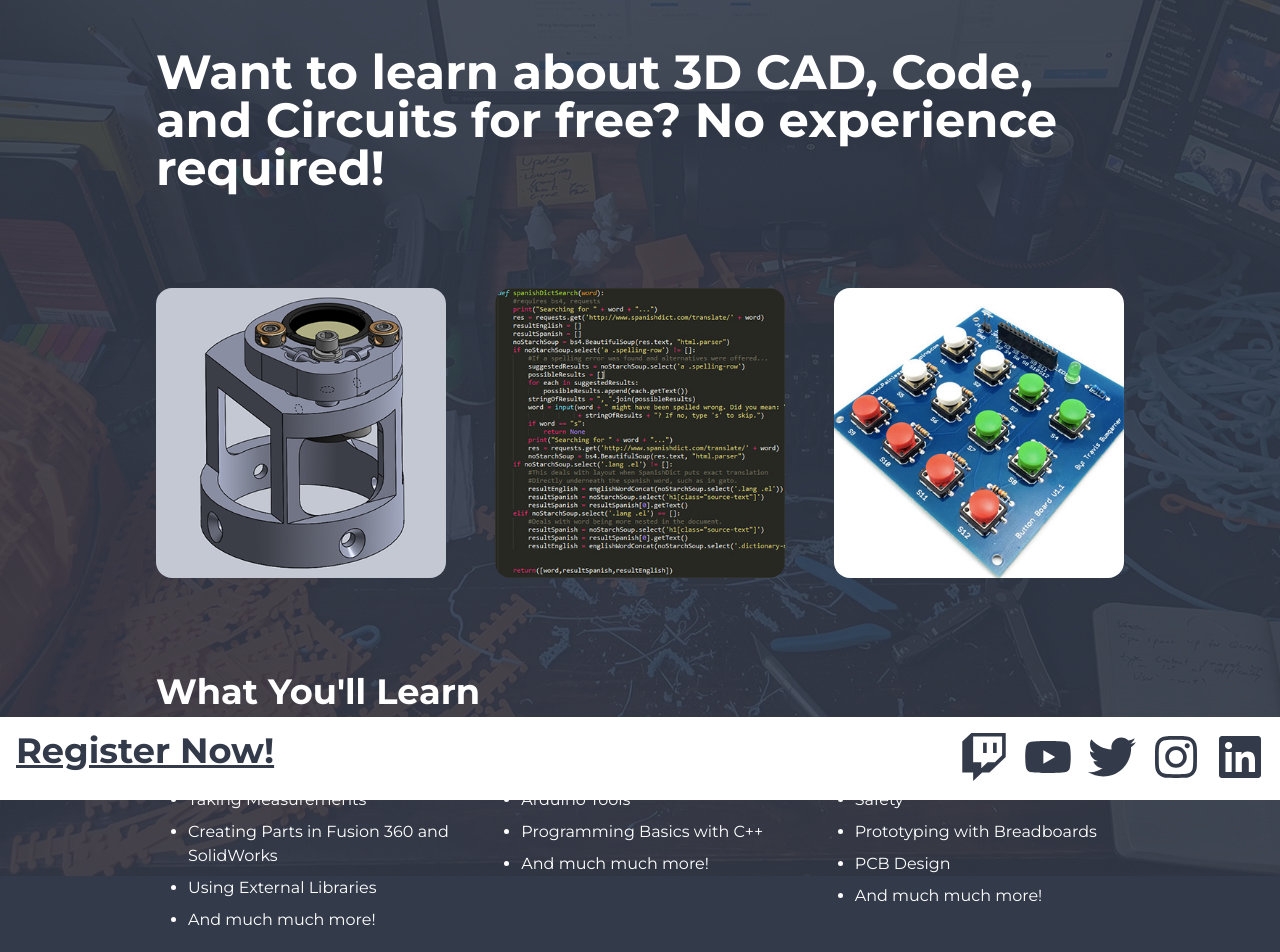
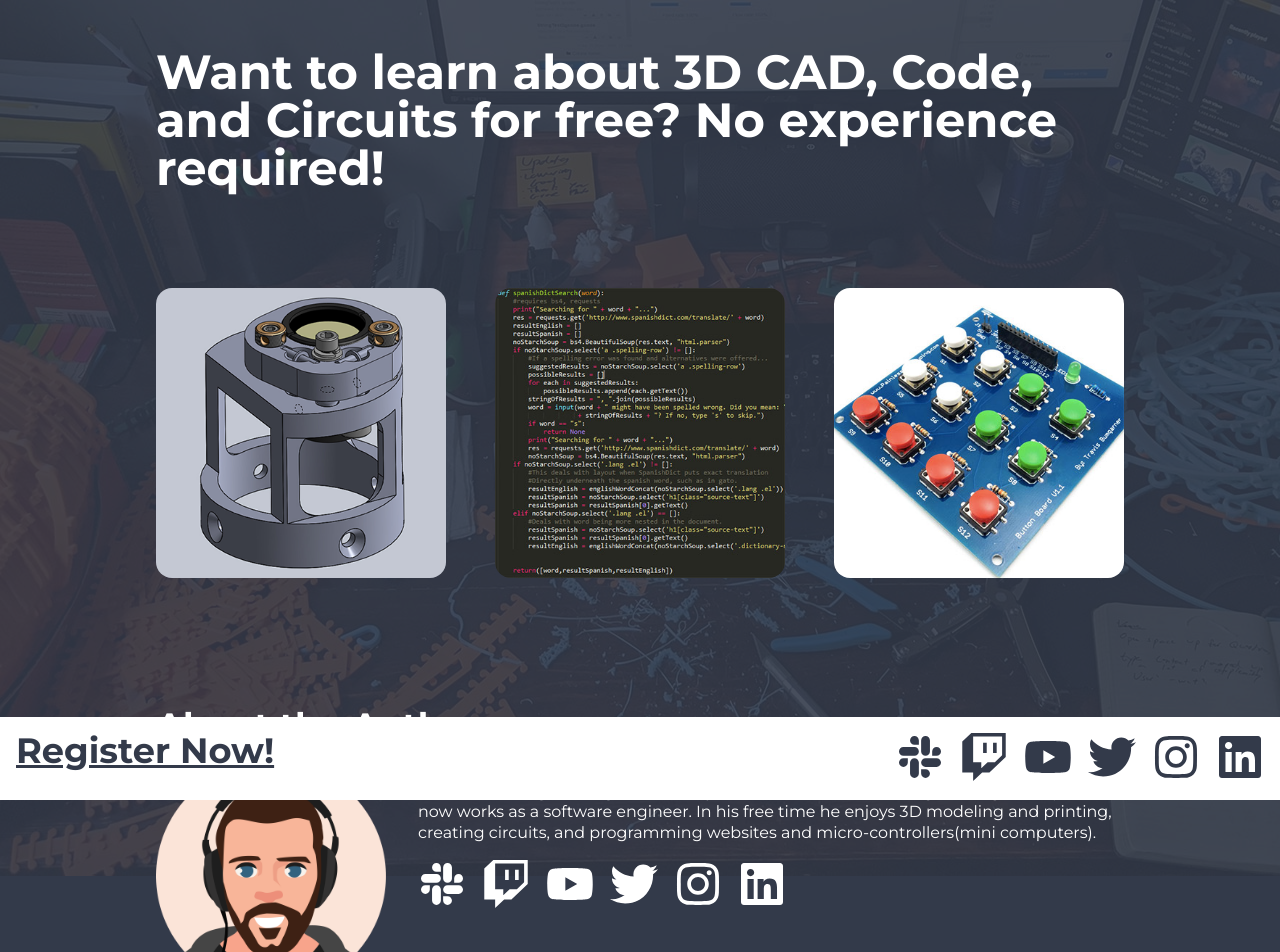
Before and after one commit to TravisBumgarner/Project-Graveyard, a React app: page / in a window 1280 px wide. Shown: the top 952 px of the page. Built offline with nearby package versions, Linux system fonts and the light colour scheme; a web font is replaced by a local one.

Commit message:
Added random stuff

```diff
--- a/src/App/App.tsx
+++ b/src/App/App.tsx
@@ -6,7 +6,8 @@ import {
     FaLinkedin as LinkedIn,
     FaInstagram as Instagram,
     FaTwitch as Twitch,
-    FaYoutube as YouTube
+    FaYoutube as YouTube,
+    FaSlack as Slack
 } from 'react-icons/fa'
 
 import { Calendar } from './components'
@@ -140,6 +141,10 @@ const ListItem = styled.li`
 
 const EXTERNAL_LINKS = [
     {
+        href: 'https://join.slack.com/t/cadcodeandcircuits/shared_invite/zt-f4u1pi0i-V_4r97fwbQkaLnTFVheovA',
+        content: <Slack size="3em" />
+    },
+    {
         href: 'https://www.twitch.tv/travis_the_maker',
         content: <Twitch size="3em" />
     },
@@ -183,6 +188,24 @@ const App = () => {
                         <Img src={CIRCUITS_IMG} />
                     </SectionContent>
                 </SectionWrapper>
+
+                <SectionWrapper>
+                    <SectionContent>
+                        <Section>
+                            <H2>About the Author</H2>
+                            <div style={{ display: 'flex' }}>
+                                <AuthorImg src={AUTHOR_IMG} />
+                                <div>
+                                    <Text>Travis Bumgarner (<a href="http://travisbumgarner.com/" target="_blank">Portfolio here</a>) has been a maker for almost 10 years. He studied mechanical engineering in university, launched an electrical engineering startup, and now works as a software engineer. In his free time he enjoys 3D modeling and printing, creating circuits, and programming websites and micro-controllers(mini computers).</Text>
+                                    <ExternalLinksWrapper>
+                                        {ExternalLinks}
+                                    </ExternalLinksWrapper>
+                                </div>
+                            </div>
+                        </Section>
+                    </SectionContent>
+                </SectionWrapper>
+
                 <SectionWrapper>
                     <H2>What You'll Learn</H2>
                     <SectionContent>
@@ -224,6 +247,7 @@ const App = () => {
                         </Section>
                     </SectionContent>
                 </SectionWrapper>
+
                 <SectionWrapper>
                     <SectionContent>
                         <Section>
@@ -246,6 +270,7 @@ const App = () => {
 
                             <H3>What do I need?</H3>
                             <List>
+                                <ListItem><strong><a href="https://join.slack.com/t/cadcodeandcircuits/shared_invite/zt-f4u1pi0i-V_4r97fwbQkaLnTFVheovA" target="_blank">Free Slack Membership</a></strong><br />This will be where we chat before, during, and after sessions.</ListItem>
                                 <ListItem><strong>Measuring Tools</strong></ListItem>
                                 <List>
                                     <ListItem><strong>Pen or Pencil</strong></ListItem>
@@ -258,7 +283,7 @@ const App = () => {
                                 <ListItem><strong>3D CAD Software</strong></ListItem>
                                 <List>
                                     <ListItem><strong>Option 1: Free version of <a target="_blank" href="https://www.autodesk.com/campaigns/fusion-360-for-hobbyists">Fusion 360</a></strong><br />(Scroll to the bottom for the free version).</ListItem>
-                                    <ListItem><strong>Option 2: Paid version SolidWorks</strong><br />It is available for $40USD a year as a part of membership with the orgaization EAA. < a href="https://eaa.org/eaa/eaa-membership/eaa-member-benefits" target="_blank">Click here</a> for more details.</ListItem>
+                                    <ListItem><strong>Option 2: Paid version SolidWorks</strong><br />It is available for $40USD a year as a part of membership with the organization EAA. < a href="https://eaa.org/eaa/eaa-membership/eaa-member-benefits" target="_blank">Click here</a> for more details.</ListItem>
                                 </List>
 
                                 <ListItem><strong>PCB Design Software</strong></ListItem>
@@ -266,28 +291,12 @@ const App = () => {
                                     <ListItem><strong>Free version of <a target="_blank" href="https://www.autodesk.com/products/eagle/free-download">EagleCAD</a></strong></ListItem>
                                 </List>
 
-                                <ListItem><strong>Coding and Creating Circuits</strong></ListItem>
+                                <ListItem><strong>Coding and Circuits Software/Hardware</strong></ListItem>
                                 <List>
                                     <ListItem><strong>Option 1: Free version of <a target="_blank" href="https://www.tinkercad.com/dashboard">TinkerCAD</a></strong><br />TinkerCAD is a fully digital option. It lets you write code and play with digital circuits and components so you don't need to buy any parts.</ListItem>
-                                    <ListItem><strong>Option 2: <a href="https://amzn.to/3d7SBbv" target="_blank">Purchased Arduino Kit</a> and <a target="_blank" href="https://www.arduino.cc/en/Main/Software">free software</a></strong><br />If you would like to purchase your own kit or already own equipment, that's totally fine! At the very least, it is recommended that you have an Arduino, USB cable, LEDs, resistors, a breadboard, push buttons, wires, and photo reesistors. If you'd like help, please use one of the contact methods listed in the "About the Author" section.</ListItem>
+                                    <ListItem><strong>Option 2: Purchased <a href="https://amzn.to/3d7SBbv" target="_blank">Arduino Kit</a> and free version of <a target="_blank" href="https://www.arduino.cc/en/Main/Software">Arduino IDE</a></strong><br />If you would like to purchase your own kit or already own equipment, that's totally fine! At the very least, it is recommended that you have an Arduino, USB cable, LEDs, resistors, a breadboard, push buttons, wires, and photo resistors. If you'd like help, please use one of the contact methods listed in the "About the Author" section.</ListItem>
                                 </List>
                             </List>
-                        </Section>
-                    </SectionContent>
-                </SectionWrapper>
-                <SectionWrapper>
-                    <SectionContent>
-                        <Section>
-                            <H2>About the Author</H2>
-                            <div style={{ display: 'flex' }}>
-                                <AuthorImg src={AUTHOR_IMG} />
-                                <div>
-                                    <Text>Travis Bumgarner has been a maker for almost 10 years. He studied mechanical engineering in university, launched an electrical engineering startup, and now works as a software engineer. In his free time he enjoys 3D modeling and printing, creating circuits, and programming websites and micro-controllers(mini computers).</Text>
-                                    <ExternalLinksWrapper>
-                                        {ExternalLinks}
-                                    </ExternalLinksWrapper>
-                                </div>
-                            </div>
                         </Section>
                     </SectionContent>
                 </SectionWrapper>
```
